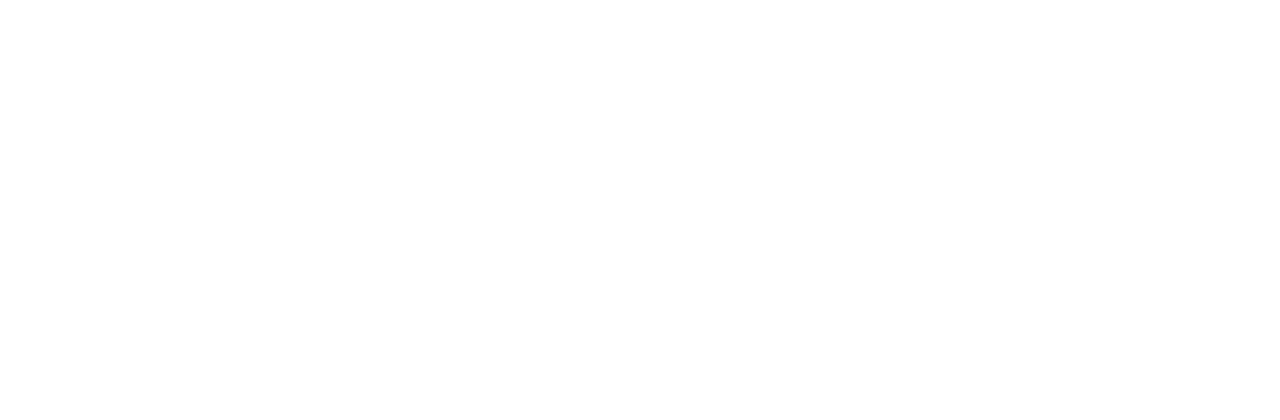
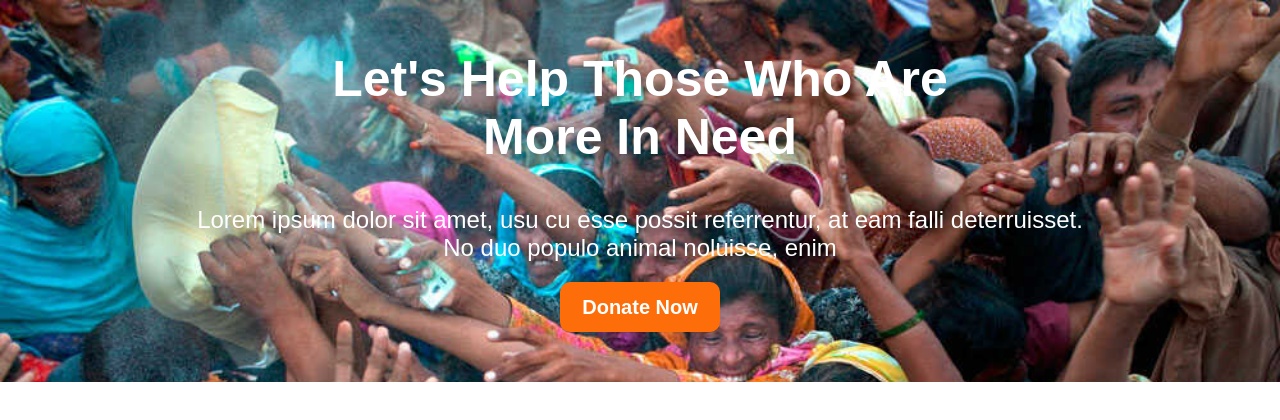
Before and after one commit to muntasir-smm/donate-today, a plain HTML site: page index.html in a window 1280 px wide. Drawn offline with Linux system fonts and the light colour scheme; a web font is replaced by a local one.

Commit message:
Header Done

```diff
--- a/index.html
+++ b/index.html
@@ -4,6 +4,31 @@
     <meta charset="UTF-8" />
     <meta name="viewport" content="width=device-width, initial-scale=1.0" />
     <title>Donate Today</title>
+
+    <!-- Google Font -->
+
+    <link rel="preconnect" href="https://fonts.googleapis.com" />
+    <link rel="preconnect" href="https://fonts.gstatic.com" crossorigin />
+    <link
+      href="https://fonts.googleapis.com/css2?family=Protest+Strike&display=swap"
+      rel="stylesheet"
+    />
+
+    <!-- Style Sheet -->
+    <link rel="stylesheet" href="style/style.css" />
   </head>
-  <body></body>
+  <body>
+    <header class="header">
+      <h1 class="header-title">
+        Let's Help Those Who Are <br />
+        More In Need
+      </h1>
+      <p class="header-sub-title">
+        Lorem ipsum dolor sit amet, usu cu esse possit referrentur, at eam falli
+        deterruisset. <br />
+        No duo populo animal noluisse, enim
+      </p>
+      <button class="btn-primary">Donate Now</button>
+    </header>
+  </body>
 </html>
--- /dev/null
+++ b/style/style.css
@@ -0,0 +1,40 @@
+* {
+  margin: 0px;
+  /* background-color: white; */
+}
+
+/* Button Primary */
+
+.btn-primary {
+  border-radius: 10px;
+  height: 50px;
+  color: white;
+  font-size: 20px;
+  text-align: center;
+  background: #fd6e0a;
+  border: 2px solid #fd6e0a;
+  font-weight: 700;
+  padding: 10px 20px;
+}
+
+/* Header Section  */
+
+.header {
+  font-family: "Protest Strike", sans-serif;
+  background: url(../media/images/donation6.jpg);
+  background-size: cover;
+  /* background-blend-mode: multiply; */
+  color: white;
+  text-align: center;
+  padding: 50px;
+}
+.header-title {
+  font-size: 50px;
+  padding-bottom: 40px;
+}
+
+.header-sub-title {
+  font-size: 24px;
+  /* color: lightgrey; */
+  padding-bottom: 20px;
+}
```
